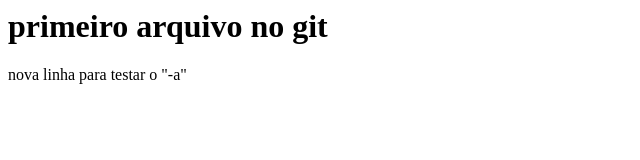
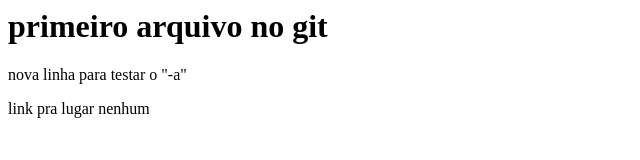
Before and after one commit to diogo-amori/entendendo-github, a plain HTML site: page index.html in a window 1280 px wide. Shown: the whole page, without its empty margins (0-640 px from the left). Drawn offline with Linux system fonts and the light colour scheme.

Commit message:
atualização index.html

```diff
--- a/index.html
+++ b/index.html
@@ -6,5 +6,6 @@
 <body>
 <h1> primeiro arquivo no git</h1>
 <p>nova linha para testar o "-a"</p>
+  <a>link pra lugar nenhum</a>
 </body>
 </html>
```
